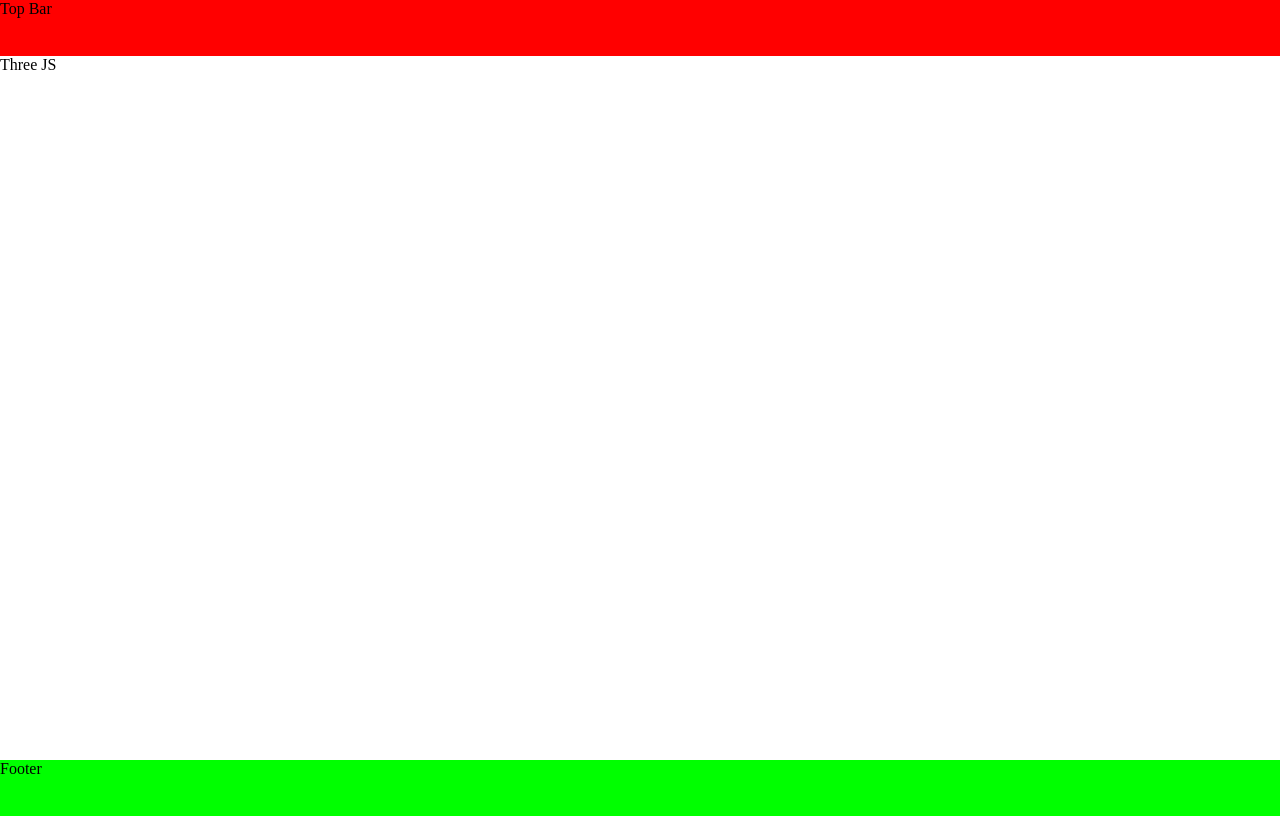
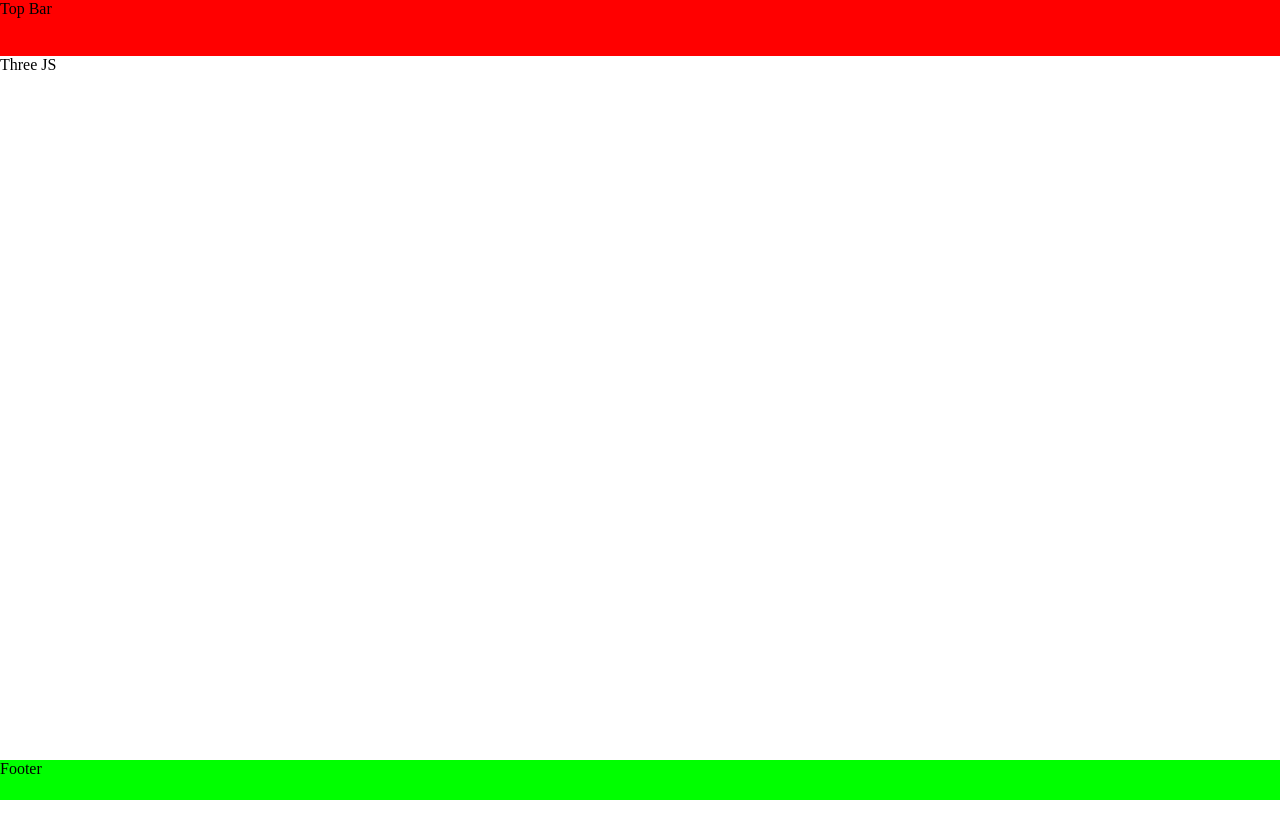
Before and after one commit to Er1k-sav/progettoDiArte, a plain HTML site: page index.html in a window 1280 px wide. Drawn offline with nearby package versions, Linux system fonts and the light colour scheme.

Commit message:
fixed_gridRow

```diff
--- a/src/assets/style.css
+++ b/src/assets/style.css
@@ -10,7 +10,7 @@ body {
     display: grid;
     column-count: 1;
     grid-template-columns: 100%;
-    grid-template-rows: 7% 88% 7%;
+    grid-template-rows: 7% 88% 5%;
 }
 
 #bar {
```
